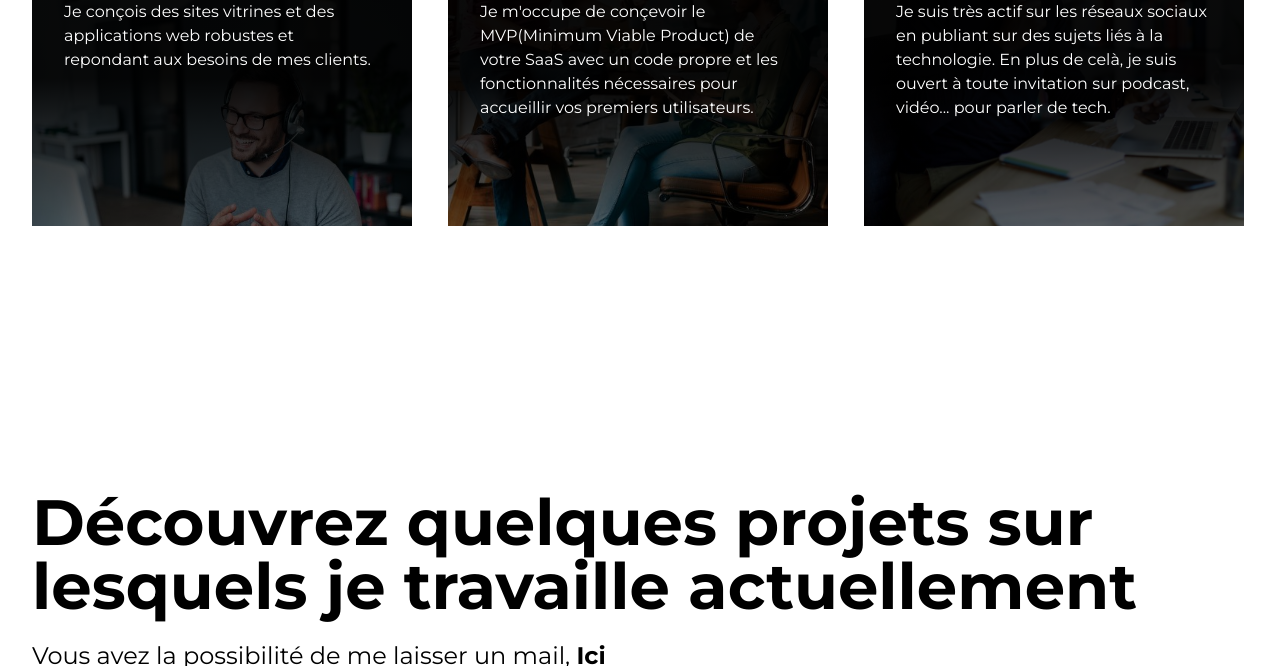
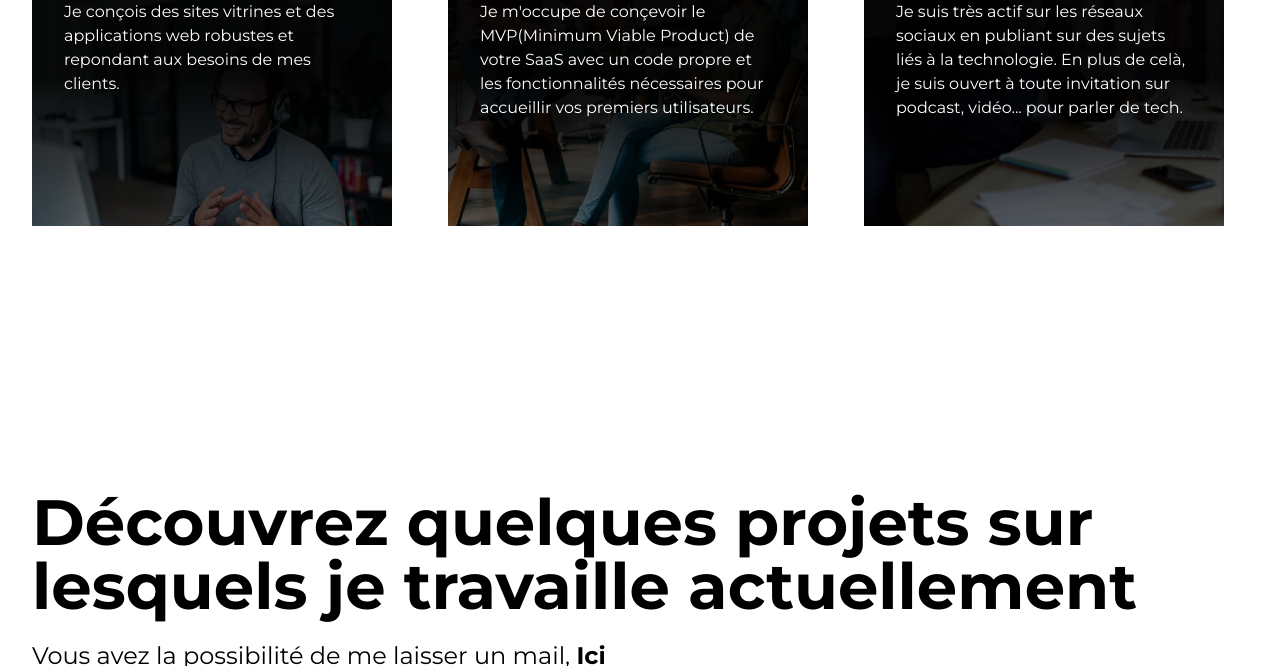
Before and after one commit to onanavitaldev/cv, a plain HTML site: page index.html in a window 1280 px wide. Shown: the part 1438-2104 px from the top of the page. Drawn offline with Linux system fonts and the light colour scheme.

Commit message:
Update style.css

```diff
--- a/assets/style/style.css
+++ b/assets/style/style.css
@@ -143,7 +143,7 @@ nav .btn:hover
     background-size: cover;
     background-repeat: no-repeat;
     color: #fff;
-    width: 380px;
+    width: 360px;
     height: 45vh;
     cursor: pointer;
     transition: all 0.6s ease-in 0s;
```
